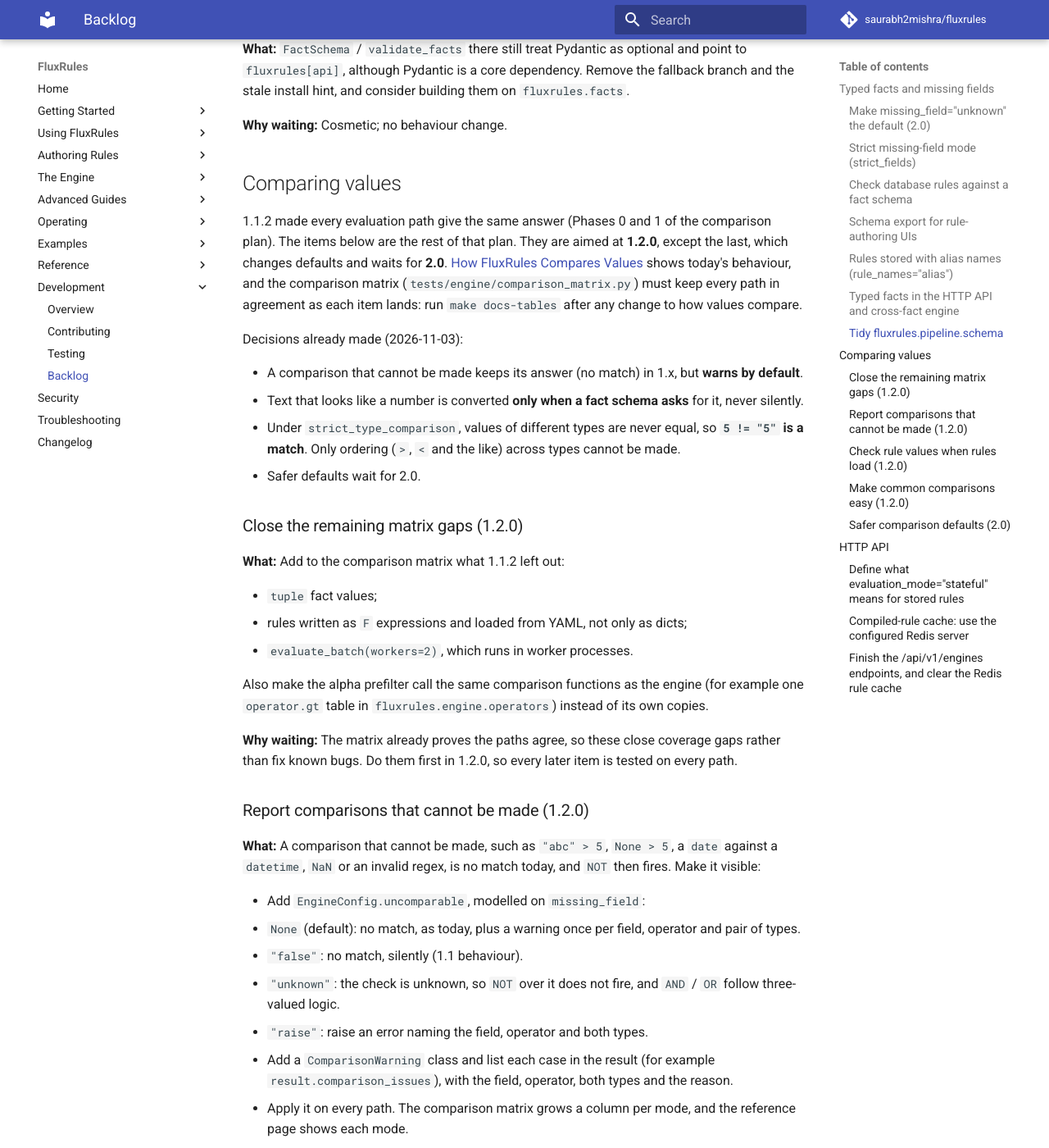
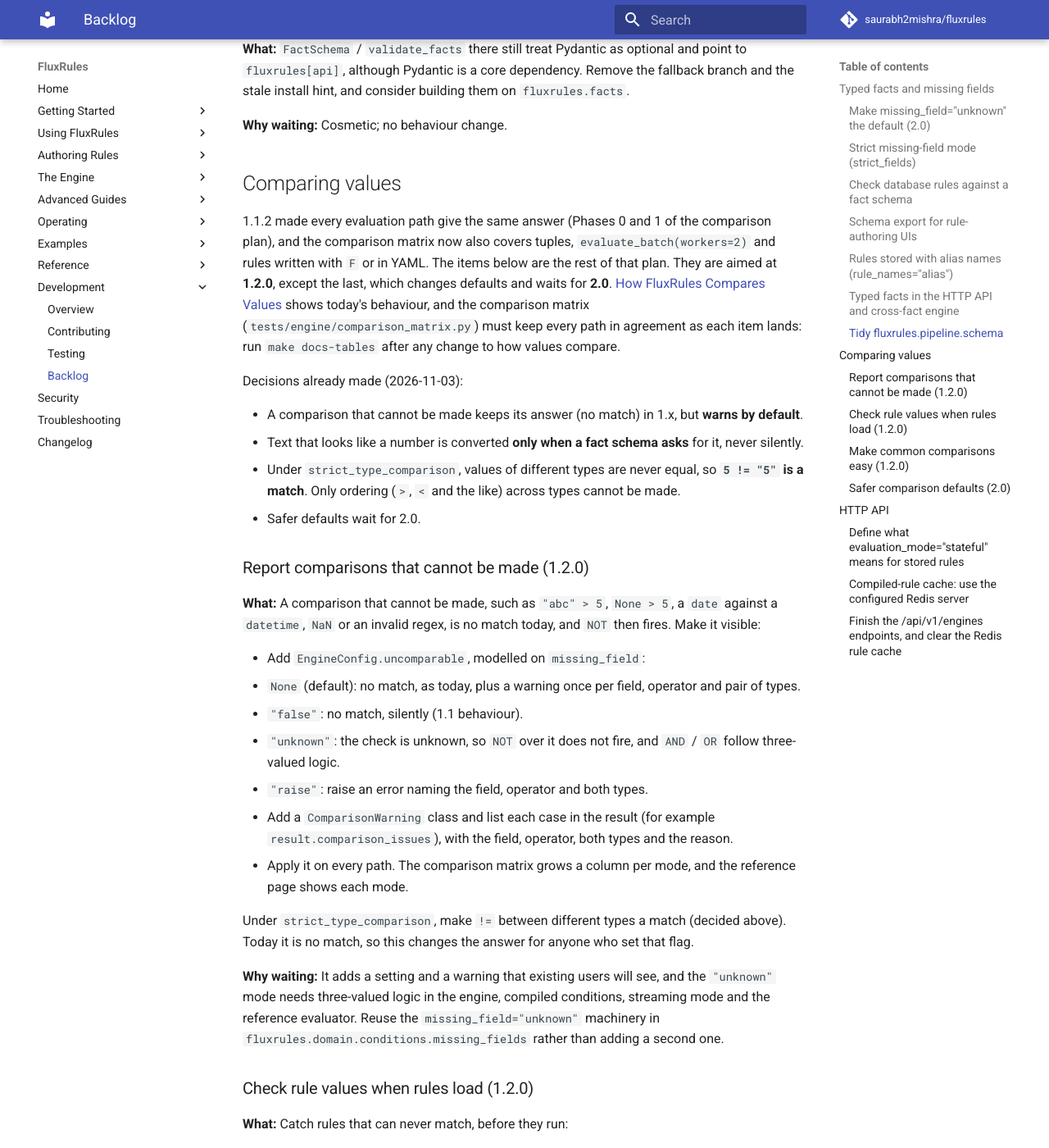
Before and after one commit to saurabh2mishra/fluxrules, an MkDocs documentation site: the page built from docs/development/backlog.md, in a window 1280 px wide and 1400 px high, scrolled down 1886 px. Shown: the whole window at 82% size. Built offline with MkDocs 1.6.1 and Material for MkDocs 9.7.7, drawn with Linux system fonts in a browser that asks for light colours; comment, search, counter and statistics services are not loaded.

Commit message:
test: close the remaining comparison matrix gaps
The comparison matrix now also covers tuple fact values,
evaluate_batch(workers=2), and rules written as F expressions or read
from a YAML file with load_rules_from_yaml. Every path still gives the
same answer under every setting. In-memory probes confirm the matrix
catches a broken prefilter comparison, a broken F.isin and a lossy YAML
loader.

The alpha prefilter now calls the comparison functions the engine
operator uses (fluxrules.engine.operators.COMPARISONS) instead of its
own copies. Answers are unchanged; a full evaluation with 1,000 rules
is 1-2% slower.

The fuzz test leaves out the F path, which rebuilds rules from matrix
cases, and the worker path, which is too slow to start per example.

Co-Authored-By: Claude Opus 5.5 <noreply@anthropic.com>

```diff
--- a/docs/changelog.md
+++ b/docs/changelog.md
@@ -155,8 +155,6 @@ These items are designed but not yet shipped. The
 
 **Comparing values (1.2.0)**
 
-- Close the remaining gaps in the comparison matrix: tuples, `F` and YAML
-  rules, `evaluate_batch(workers=2)`, and one set of comparison functions.
 - Report comparisons that cannot be made: a warning by default, and settings
   to stay silent, treat them as unknown or raise.
 - Check rule values when rules load: against their operator, against the fact
--- a/docs/development/backlog.md
+++ b/docs/development/backlog.md
@@ -83,7 +83,9 @@ building them on `fluxrules.facts`.
 ## Comparing values
 
 1.1.2 made every evaluation path give the same answer (Phases 0 and 1 of the
-comparison plan). The items below are the rest of that plan. They are aimed at
+comparison plan), and the comparison matrix now also covers tuples,
+`evaluate_batch(workers=2)` and rules written with `F` or in YAML. The items
+below are the rest of that plan. They are aimed at
 **1.2.0**, except the last, which changes defaults and waits for **2.0**.
 [How FluxRules Compares Values](../comparing-values.md) shows today's behaviour,
 and the comparison matrix (`tests/engine/comparison_matrix.py`) must keep every
@@ -100,22 +102,6 @@ Decisions already made (2026-11-03):
   **`5 != "5"` is a match**. Only ordering (`>`, `<` and the like) across types
   cannot be made.
 - Safer defaults wait for 2.0.
-
-### Close the remaining matrix gaps (1.2.0)
-
-**What:** Add to the comparison matrix what 1.1.2 left out:
-
-- `tuple` fact values;
-- rules written as `F` expressions and loaded from YAML, not only as dicts;
-- `evaluate_batch(workers=2)`, which runs in worker processes.
-
-Also make the alpha prefilter call the same comparison functions as the engine
-(for example one `operator.gt` table in `fluxrules.engine.operators`) instead of
-its own copies.
-
-**Why waiting:** The matrix already proves the paths agree, so these close
-coverage gaps rather than fix known bugs. Do them first in 1.2.0, so every
-later item is tested on every path.
 
 ### Report comparisons that cannot be made (1.2.0)
 
```
Also changed, not shown: CHANGELOG.md (+12 -1 lines), docs/comparing-values.md (+22 -1 lines), 6 other files.
